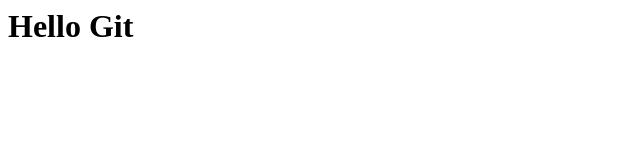
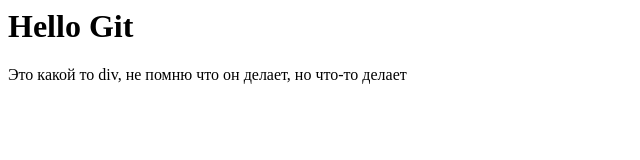
Before and after one commit to AleksandrFil/git-sample, a plain HTML site: page index.html in a window 1280 px wide. Shown: the whole page, without its empty margins (0-640 px from the left). Drawn offline with Linux system fonts and the light colour scheme.

Commit message:
Wrong commit

```diff
--- a/index.html
+++ b/index.html
@@ -1 +1,2 @@
 <h1> Hello Git</h1>
+<div> Это какой то div, не помню что он делает, но что-то делает </div>
```
